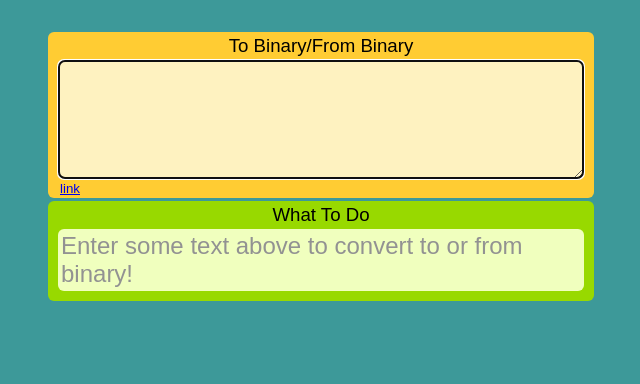
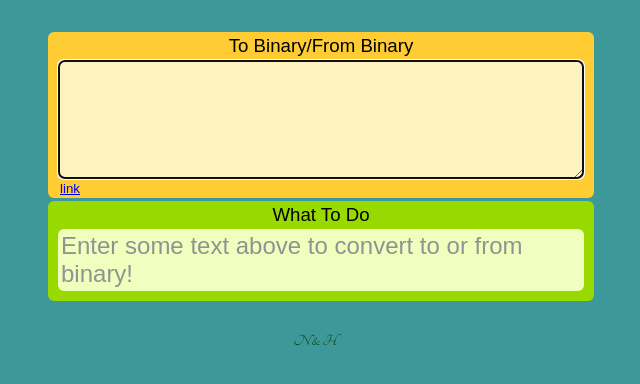
Before and after one commit to mnem/binary_day, a plain HTML site: page index.html in a window 1280 px wide. Shown: the full height of the page, 325-965 px from the left. Drawn offline with nearby package versions, Linux system fonts and the light colour scheme.

Commit message:
Added a little link back to my website.

```diff
--- a/css/binday.css
+++ b/css/binday.css
@@ -74,3 +74,17 @@ body {
     margin:5px auto auto auto;
     text-align:right;
 }
+#footer-stuff {
+	position:relative;
+    margin: 32px auto auto auto;
+    width:540px;
+}
+#noise-and-heat {
+	font-family: 'Tangerine', arial, serif;
+	font-size:12pt;
+    text-align:center;
+}
+#noise-and-heat a {
+	color:#003300;
+	text-decoration:none;
+}
--- a/index.html
+++ b/index.html
@@ -6,6 +6,7 @@
 	<script src="http://ajax.googleapis.com/ajax/libs/jquery/1.4.2/jquery.min.js" type="text/javascript"></script>
 	<script src="js/jquery-ui-1.8.5.custom.min.js" type="text/javascript" ></script>
 	<link href="css/cupertino/jquery-ui-1.8.5.custom.css" type="text/css" rel="stylesheet" />
+	<link href='http://fonts.googleapis.com/css?family=Tangerine&subset=latin' rel='stylesheet' type='text/css'>
 	<link href="css/binday.css" type="text/css" rel="stylesheet" />
 	<script src="js/binday.js" type="text/javascript"></script>
 </head>
@@ -21,6 +22,8 @@
 				<div id="tweet-list"></div>
 				<div id="content-out" class="ui-corner-all"></div>
 		</div>
+		<div id="footer-stuff">
+	  	<div id="noise-and-heat" style="text-decoration:none;"><a href="http://noiseandheat.com/">N & H</a></div>
 	</div>
 </body>
 </html>
```
